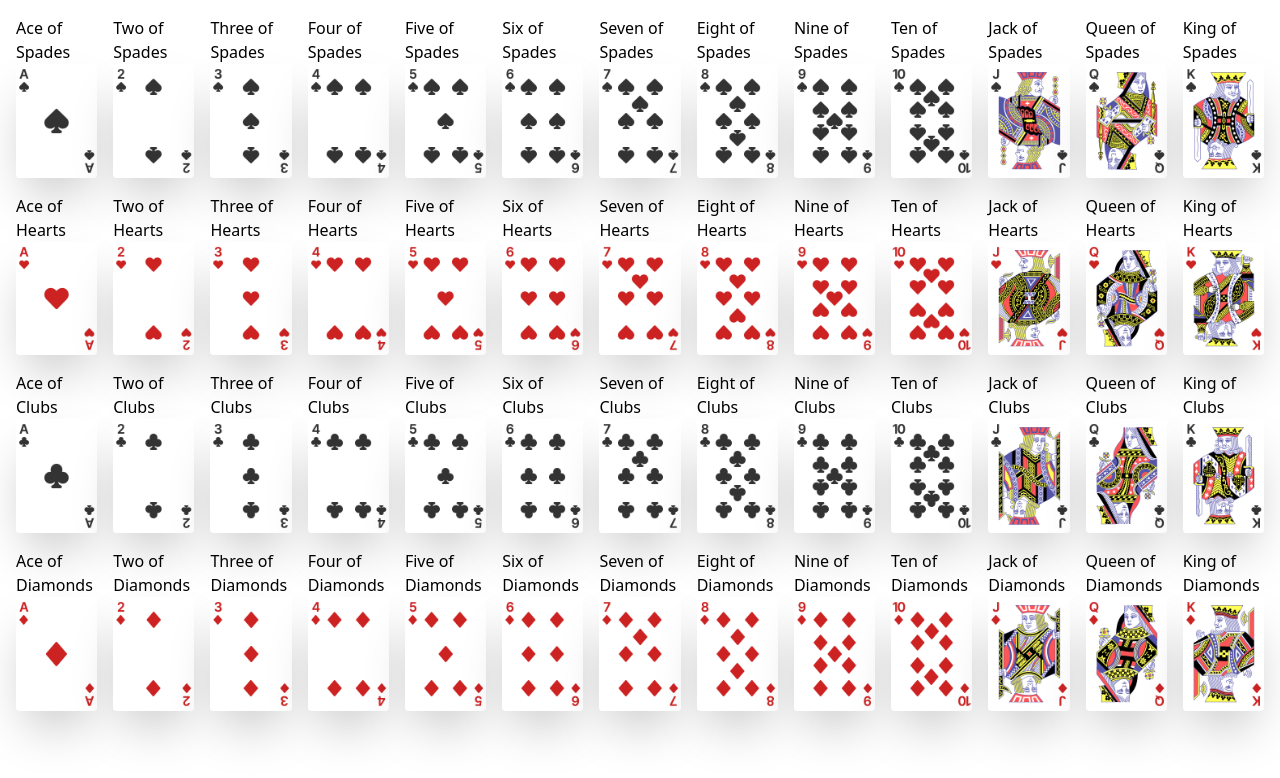
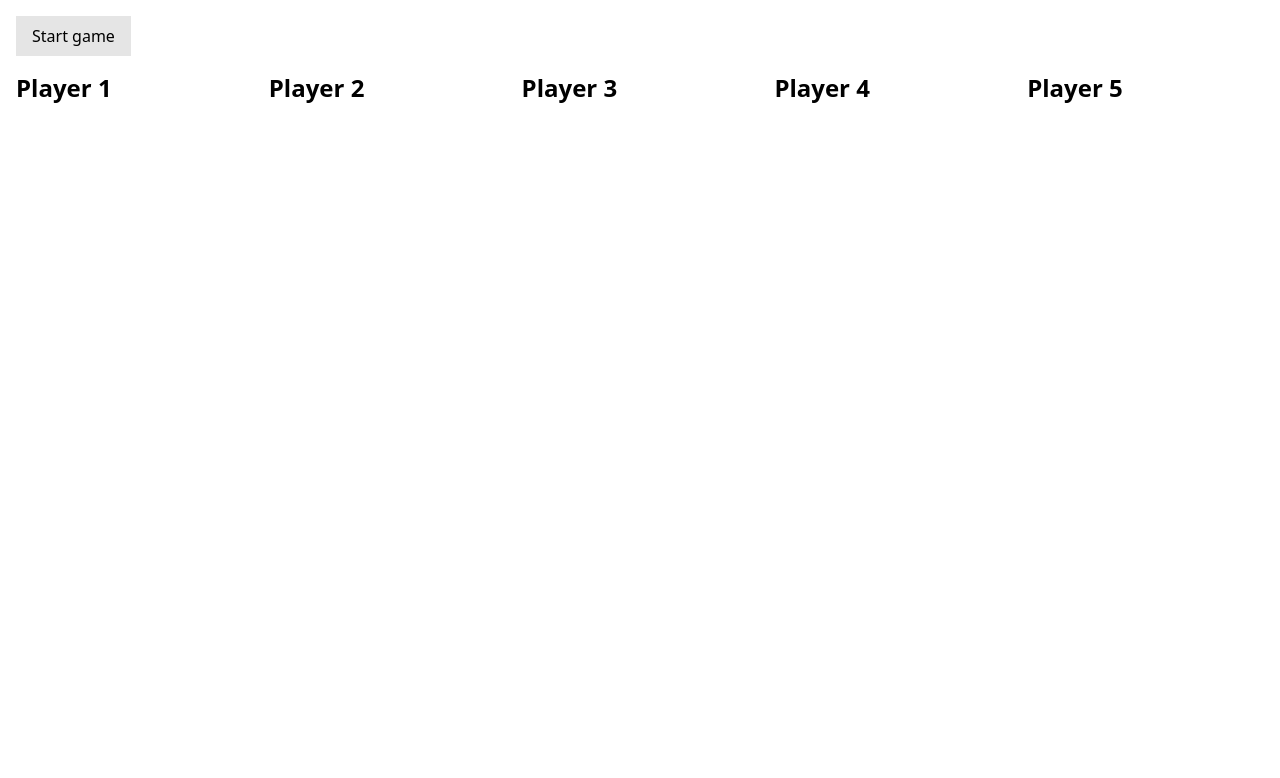
Before and after one commit to danielfeather/twety-five, a React (Create React App) app: page / in a window 1280 px wide. Shown: the top 778 px of the page. Built offline with nearby package versions, Linux system fonts and the light colour scheme; the HTML template or start-up script is replaced by a standard one.

Commit message:
Added un-shuffled dealing

```diff
--- a/src/App.tsx
+++ b/src/App.tsx
@@ -1,27 +1,86 @@
-import React from 'react'
+import React, {useEffect, useState} from 'react'
 import Card, {Rank, Suit} from './components/card'
 
+interface Hands {
+	[player: number]: number[]
+}
+
 function App() {
+
+	const [cards, setCards] = useState([...Array(52).keys()])
+
+	const players = [...Array(5).keys()]
+
+	const [hands, setHands] = useState<Hands>({
+		0: [],
+		1: [],
+		2: [],
+		3: [],
+		4: [],
+	})
+
+	function getSuit(card: number) {
+		if (card >= Suit.DIAMONDS) {
+			return Suit.DIAMONDS
+		}
+		if (card >= Suit.CLUBS) {
+			return Suit.CLUBS
+		}
+		if (card >= Suit.HEARTS) {
+			return Suit.HEARTS
+		}
+
+		return Suit.SPADES
+	}
+
+	function getRank(suit: number, card: number): Rank {
+		return card - suit
+	}
+
+	function getCard(card: number, index: string) {
+
+		const suit = getSuit(card)
+		const rank = getRank(suit, card)
+
+		return <Card suit={suit} rank={rank} key={index} />
+	}
+
+	function deal() {
+		let availableCards = [...cards]
+
+		for (const i in players) {
+			if (hands[i].length > 5) {
+				continue;
+			}
+			const playersCards = availableCards.slice(0, 5)
+			availableCards = availableCards.filter(availableCard => !playersCards.includes(availableCard))
+			setHands(prevState => ({
+				...prevState,
+				[i]: playersCards,
+			}))
+		}
+
+		setCards(availableCards)
+	}
+
 	return (
 		<section className="p-4">
-      <div className="flex flex-wrap -ml-4">
-        {Object.keys(Suit).map((suit: any) => {
-            if (isNaN(suit)) {
-                return
+			<button className="bg-neutral-200 px-4 py-2 mb-4" onClick={deal}>Start game</button>
+			<div className="grid grid-cols-5 grid-flow-row gap-4">
+				{
+					players.map(
+						(player) => {
+							return (
+								<div key={player}>
+									<h2 className="text-2xl font-bold">Player {player + 1}</h2>
+									{
+										hands[player].map((card, index) => getCard(card, `${player}-${index}`))
 									}
-          return (
-              <div className="flex mb-4" key={suit}>
-                {Object.keys(Rank).map((rank: any) => {
-                    if (isNaN(rank)) {
-                        return
-                    }
-                  return (
-                      <Card key={`${suit}-${rank}`} suit={suit} rank={rank} />
-                  )
-                })}
 								</div>
 							)
-        })}
+						}
+					)
+				}
 			</div>
 		</section>
 	);
--- a/src/components/card.tsx
+++ b/src/components/card.tsx
@@ -1,4 +1,4 @@
-import {FC, useState} from 'react'
+import {FC, useEffect, useState} from 'react'
 
 export enum Suit {
 	SPADES = 0,
@@ -29,10 +29,27 @@ interface CardProps {
 }
 
 const Card: FC<CardProps> = (props) => {
+	const [audio] = useState(new Audio('/sounds/deal.ogg'))
+	const [playing, setPlaying] = useState(false)
 	const [flipped, setFlipped] = useState<boolean>(true)
+
+	useEffect(() => {
+			playing ? audio.play() : audio.pause()
+			!playing ? audio.currentTime = 0 : void(0)
+		},
+		[playing]
+	);
+
+	useEffect(() => {
+		audio.addEventListener('ended', () => setPlaying(false));
+		return () => {
+			audio.removeEventListener('ended', () => setPlaying(false));
+		};
+	}, [audio]);
 
 	const onClickHandler = () => {
 		setFlipped(!flipped)
+		setPlaying(true)
 	}
 
 	let rankName = Rank[props.rank].toLowerCase()
@@ -43,11 +60,11 @@ const Card: FC<CardProps> = (props) => {
 	const label = `${rankName} of ${suitName}`
 
 	const getImage = () => {
-		return `/images/cards/front-${(Math.round(props.suit) + Math.round(props.rank))}.png`
+		return `/images/cards/front-${Math.round(props.suit) + Math.round(props.rank)}.png`
 	}
 
 	return (
-		<div className="pl-4" onClick={onClickHandler}>
+		<div onClick={onClickHandler}>
 			<span className="mb-2">{label}</span>
 			<div className="shadow-2xl overflow-hidden rounded">
 				<img className="" src={flipped ? getImage() : '/images/cards/back.png'} alt="Back of card" />
--- a/tsconfig.json
+++ b/tsconfig.json
@@ -1,6 +1,6 @@
 {
   "compilerOptions": {
-    "target": "es5",
+    "target": "ES6",
     "lib": [
       "dom",
       "dom.iterable",
```
Also changed, not shown: 1 other file (tests, documents, lock files or other folders). Lines whose indentation alone changed are shown as unchanged.
